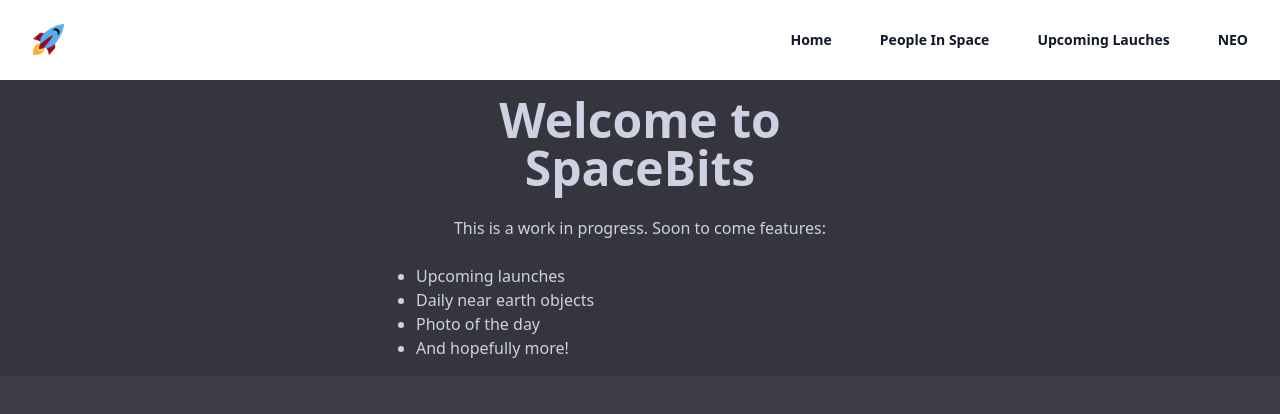
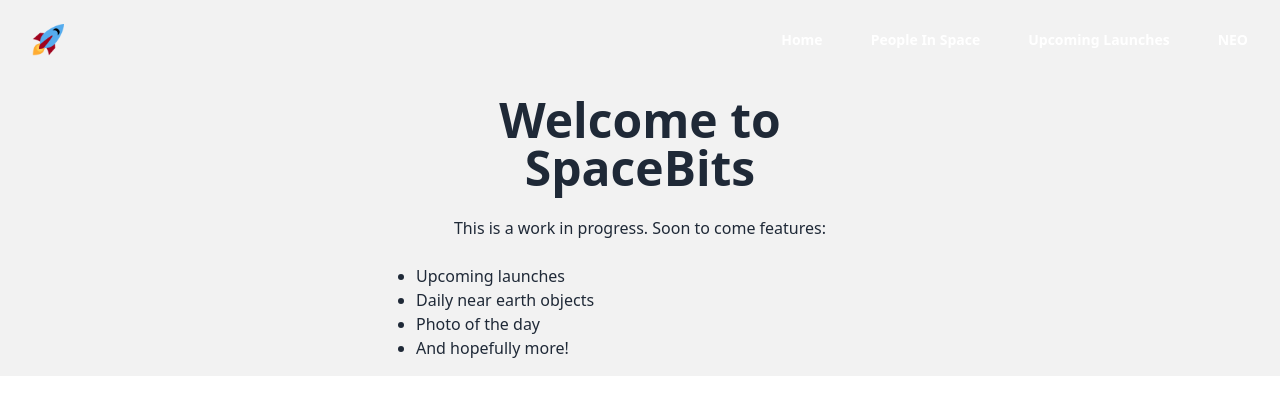
Before and after one commit to jslow421/spacebits-web, a Vue app: page / in a window 1280 px wide. Shown: the top 414 px of the page. Built offline with nearby package versions, Linux system fonts and the light colour scheme; what prettier-plugin-tailwindcss would draw is missing.

Commit message:
Additional tweaks to menu and people in space

```diff
--- a/src/components/navbar.vue
+++ b/src/components/navbar.vue
@@ -1,28 +1,16 @@
 <template>
-	<!-- <div class="container navbar mx-auto bg-base-100">
-		<div class="flex-1">
-			<a class="btn-ghost btn text-xl normal-case">SpaceBits</a>
-		</div>
-		<div class="flex-none">
-			<ul class="menu menu-horizontal px-1">
-				<li><router-link to="/">Home</router-link></li>
-				<li><router-link to="/peopleinspace">People In Space</router-link></li>
-				<li><router-link to="/upcominglaunches">Upcoming Launches</router-link></li>
-				<li><router-link to="/neo">NEO</router-link></li>
-			</ul>
-		</div>
-	</div> -->
-
-	<header class="bg-white">
+	<header class="bg-base-200">
 		<nav class="mx-auto flex max-w-7xl items-center justify-between p-6 lg:px-8" aria-label="Global">
-			<a href="#" class="-m-1.5 p-1.5">
-				<span class="sr-only">Your Company</span>
-				<img class="h-8 w-auto" src="/apple-touch-icon.png" alt="" />
-			</a>
+			<RouterLink to="/">
+				<div class="-m-1.5 p-1.5">
+					<span class="sr-only">SpaceBits</span>
+					<img class="h-8 w-auto" src="/apple-touch-icon.png" alt="" />
+				</div>
+			</RouterLink>
 			<div class="flex lg:hidden">
 				<button
 					type="button"
-					class="-m-2.5 inline-flex items-center justify-center rounded-md p-2.5 text-gray-700"
+					class="-m-2.5 inline-flex items-center justify-center rounded-md p-2.5 text-white"
 					@click="mobileMenuOpen = true"
 				>
 					<span class="sr-only">Open main menu</span>
@@ -30,12 +18,14 @@
 				</button>
 			</div>
 			<div class="hidden lg:flex lg:gap-x-12">
-				<div v-for="item in navigation" :key="item.name" class="text-sm font-semibold leading-6 text-gray-900">
+				<div
+					v-for="item in navigation"
+					:key="item.name"
+					class="text-sm font-semibold leading-6 text-white"
+					@click="mobileMenuOpen = false"
+				>
 					<router-link :to="item.path">{{ item.name }}</router-link>
 				</div>
-				<!-- <a href="#" class="text-sm font-semibold leading-6 text-gray-900"
-					>Log in <span aria-hidden="true">&rarr;</span></a
-				> -->
 			</div>
 		</nav>
 		<Dialog as="div" class="lg:hidden" @close="mobileMenuOpen = false" :open="mobileMenuOpen">
@@ -60,17 +50,11 @@
 								v-for="item in navigation"
 								:key="item.name"
 								class="-mx-3 block rounded-lg px-3 py-2 text-base font-semibold leading-7 text-gray-900 hover:bg-gray-50"
+								@click="mobileMenuOpen = false"
 							>
 								<router-link :to="item.path">{{ item.name }}</router-link>
 							</div>
 						</div>
-						<!-- <div class="py-6">
-							<a
-								href="#"
-								class="-mx-3 block rounded-lg px-3 py-2.5 text-base font-semibold leading-7 text-gray-900 hover:bg-gray-50"
-								>Log in</a
-							>
-						</div> -->
 					</div>
 				</div>
 			</DialogPanel>
@@ -86,7 +70,7 @@
 const navigation = [
 	{ name: "Home", path: "/" },
 	{ name: "People In Space", path: "/peopleinspace" },
-	{ name: "Upcoming Lauches", path: "/upcominglaunches" },
+	{ name: "Upcoming Launches", path: "/upcominglaunches" },
 	{ name: "NEO", path: "/neo" },
 ];
 
--- a/src/models/peopleModel.ts
+++ b/src/models/peopleModel.ts
@@ -6,4 +6,6 @@
 export class PersonInSpace {
 	name: string | undefined;
 	craft: string | undefined;
+	imgUrl: string | undefined;
+	search_string: string | undefined;
 }
--- a/src/views/neo.vue
+++ b/src/views/neo.vue
@@ -1,6 +1,8 @@
 <template>
-	<div>Near Earth Objects</div>
-	<div>Coming soon!</div>
+	<div class="container mx-auto">
+		<div>Near Earth Objects</div>
+		<div>Coming soon!</div>
+	</div>
 </template>
 
 <script setup lang="ts">
--- a/src/views/peopleinspace.vue
+++ b/src/views/peopleinspace.vue
@@ -1,25 +1,52 @@
 <template>
-	<div class="container mx-auto">
-		<p>People In Space</p>
-		<p>Updated: {{ peopleModel.update_date }}</p>
-		<button class="loading btn" v-bind:class="{ hidden: !isLoading }">loading</button>
-		<div class="results grid grid-cols-1 gap-2 md:grid-cols-2">
-			<div
-				v-for="person in peopleModel.people"
-				:key="person.name"
-				class="card-compact card bg-gray-100 shadow-xl md:w-96"
-				v-bind:class="{ hidden: isLoading }"
-			>
-				<div class="card-body">
-					<h2 class="card-title text-black">{{ person.name }}</h2>
-					<p class="text-black">{{ person.craft }}</p>
-					<div class="card-actions justify-end">
-						<button class="btn-primary btn">Search</button>
+	<ul role="list" class="grid grid-cols-1 gap-6 sm:grid-cols-2 lg:grid-cols-3 lg:px-5">
+		<li
+			v-for="person in peopleModel.people"
+			:key="person.name"
+			class="col-span-1 divide-y divide-gray-200 rounded-lg bg-white shadow"
+		>
+			<div class="flex w-full items-center justify-between space-x-6 p-6">
+				<div class="flex-1 truncate">
+					<div class="flex items-center space-x-3">
+						<h3 class="truncate text-sm font-medium text-gray-900">{{ person.name }}</h3>
+						<span
+							class="inline-flex flex-shrink-0 items-center rounded-full bg-green-50 px-1.5 py-0.5 text-xs font-medium text-green-700 ring-1 ring-inset ring-green-600/20"
+							>{{ person.craft }}</span
+						>
+					</div>
+					<!-- <p class="mt-1 truncate text-sm text-gray-500">{{ person.title }}</p> -->
+				</div>
+				<img
+					class="h-10 w-10 flex-shrink-0 rounded-full bg-gray-300"
+					:src="person.imgUrl"
+					@error="handleImageError"
+					alt=""
+				/>
+			</div>
+			<!-- <div>
+				<div class="-mt-px flex divide-x divide-gray-200">
+					<div class="flex w-0 flex-1">
+						<a
+							:href="`mailto:${person.search_string}`"
+							class="relative -mr-px inline-flex w-0 flex-1 items-center justify-center gap-x-3 rounded-bl-lg border border-transparent py-4 text-sm font-semibold text-gray-900"
+						>
+							<EnvelopeIcon class="h-5 w-5 text-gray-400" aria-hidden="true" />
+							Search
+						</a>
+					</div>
+					<div class="-ml-px flex w-0 flex-1">
+						<a
+							:href="`tel:${person.telephone}`"
+							class="relative inline-flex w-0 flex-1 items-center justify-center gap-x-3 rounded-br-lg border border-transparent py-4 text-sm font-semibold text-gray-900"
+						>
+							<PhoneIcon class="h-5 w-5 text-gray-400" aria-hidden="true" />
+							NASA
+						</a>
 					</div>
 				</div>
-			</div>
-		</div>
-	</div>
+			</div> -->
+		</li>
+	</ul>
 </template>
 
 <script setup lang="ts">
@@ -60,4 +87,9 @@
 		isLoading.value = false;
 	}
 });
+
+async function handleImageError(event: Event) {
+	const img = event.target as HTMLImageElement;
+	img.src = "/placeholder.jpg";
+}
 </script>
--- a/tailwind.config.cjs
+++ b/tailwind.config.cjs
@@ -3,23 +3,6 @@
 	content: ["./index.html", "./src/**/*.{vue,js,ts,jsx,tsx}"],
 	theme: {
 		extend: {},
-	},
-	daisyui: {
-		themes: [
-			{
-				mytheme: {
-					primary: "#70d0d8",
-					secondary: "#db34ca",
-					accent: "#d1d112",
-					neutral: "#181E25",
-					"base-100": "#3B3C44",
-					info: "#81B0E9",
-					success: "#3FDE89",
-					warning: "#E1A014",
-					error: "#E33F26",
-				},
-			},
-		],
 	},
 	plugins: [
 		require("@tailwindcss/typography"),
```
Also changed, not shown: public/placeholder.jpg (added).
